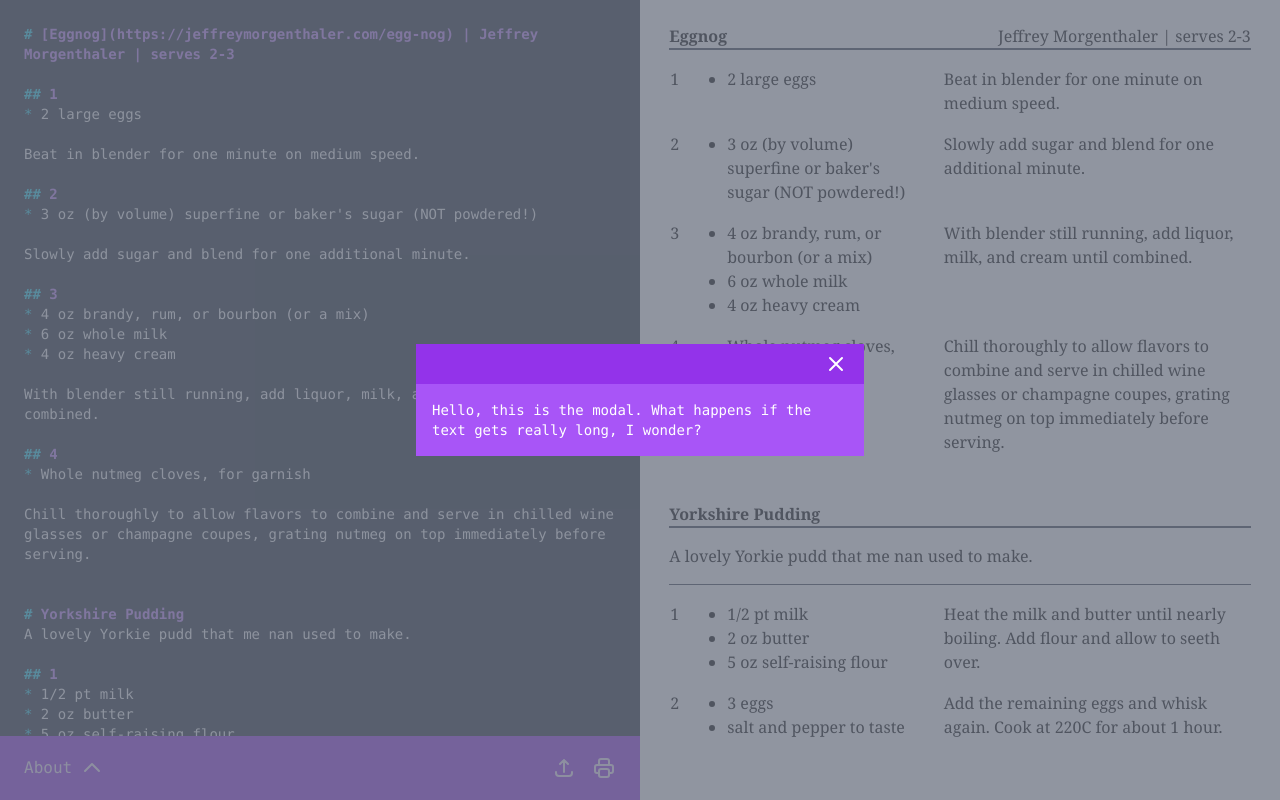
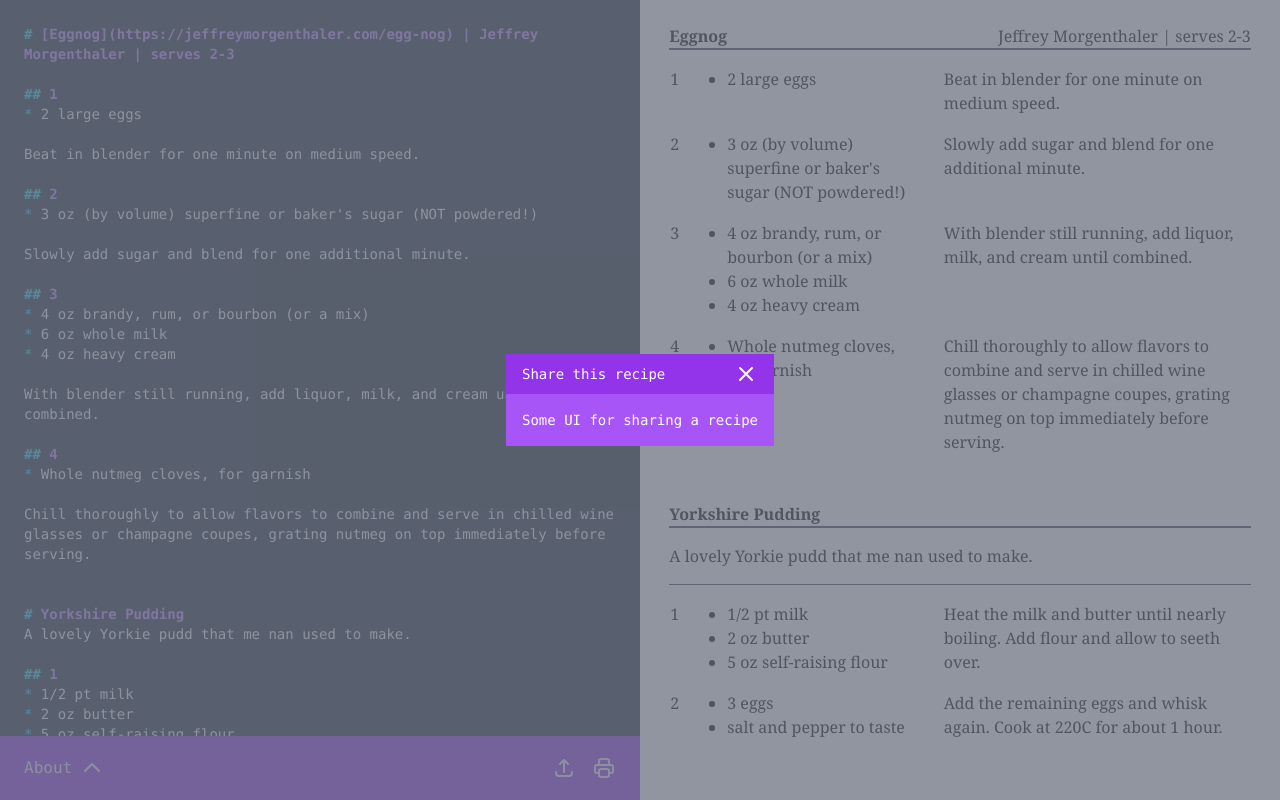
Before and after one commit to schoblaska/jotrecipes, a Next.js app: page / in a window 1280 px wide. Both pictures are taken after a click on the element 564 px from the left and 768 px from the top of the page. Built offline with nearby package versions, Linux system fonts and the light colour scheme.

Commit message:
placeholder share modal component

```diff
--- a/src/components/Modal.tsx
+++ b/src/components/Modal.tsx
@@ -6,9 +6,10 @@ interface ModalProps {
   isOpen: boolean;
   setIsOpen: Dispatch<boolean>;
   title?: string;
+  children?: JSX.Element | string;
 }
 
-const Modal = ({ isOpen, setIsOpen, title }: ModalProps) => (
+const Modal = ({ isOpen, setIsOpen, title, children }: ModalProps) => (
   <ReactModal
     ariaHideApp={false}
     isOpen={isOpen}
@@ -26,10 +27,7 @@ const Modal = ({ isOpen, setIsOpen, title }: ModalProps) => (
       </div>
     </div>
 
-    <div className="bg-purple-500 p-4">
-      Hello, this is the modal. What happens if the text gets really long, I
-      wonder?
-    </div>
+    <div className="bg-purple-500 p-4">{children}</div>
   </ReactModal>
 );
 
--- a/src/components/Nav.tsx
+++ b/src/components/Nav.tsx
@@ -2,15 +2,15 @@ import React, { useState, RefObject } from "react";
 import { UploadIcon, ChevronUpIcon } from "components/Icons";
 import PrintButton from "components/PrintButton";
 import About from "components/Nav/About";
-import Modal from "components/Modal";
+import ShareModal from "components/ShareModal";
 
 const Nav = ({ printRef }: { printRef: RefObject<HTMLDivElement> }) => {
   const [showAbout, setShowAbout] = useState(false);
-  const [modalIsOpen, setModalIsOpen] = useState(false);
+  const [shareModalIsOpen, setShareModalIsOpen] = useState(false);
 
   return (
     <div className="w-full bg-purple-600">
-      <Modal isOpen={modalIsOpen} setIsOpen={setModalIsOpen} />
+      <ShareModal isOpen={shareModalIsOpen} setIsOpen={setShareModalIsOpen} />
       <div className="mx-auto max-w-4xl">
         <div className="flex h-16 flex-none items-center px-6 font-mono text-purple-100">
           <div
@@ -25,7 +25,7 @@ const Nav = ({ printRef }: { printRef: RefObject<HTMLDivElement> }) => {
           <div className="flex-1"></div>
           <div
             className="mr-4 flex-initial cursor-pointer"
-            onClick={() => setModalIsOpen(true)}
+            onClick={() => setShareModalIsOpen(true)}
           >
             <UploadIcon />
           </div>
--- /dev/null
+++ b/src/components/ShareModal.tsx
@@ -0,0 +1,15 @@
+import React, { Dispatch } from "react";
+import Modal from "components/Modal";
+
+interface ShareModalProps {
+  isOpen: boolean;
+  setIsOpen: Dispatch<boolean>;
+}
+
+const ShareModal = ({ isOpen, setIsOpen }: ShareModalProps) => (
+  <Modal isOpen={isOpen} setIsOpen={setIsOpen} title="Share this recipe">
+    Some UI for sharing a recipe
+  </Modal>
+);
+
+export default ShareModal;
```
